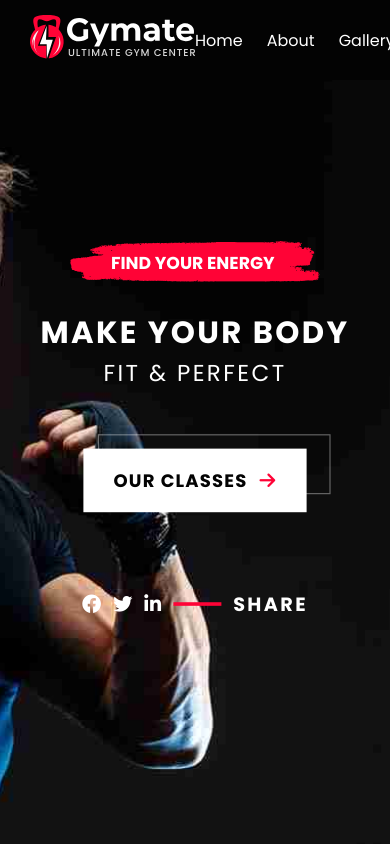
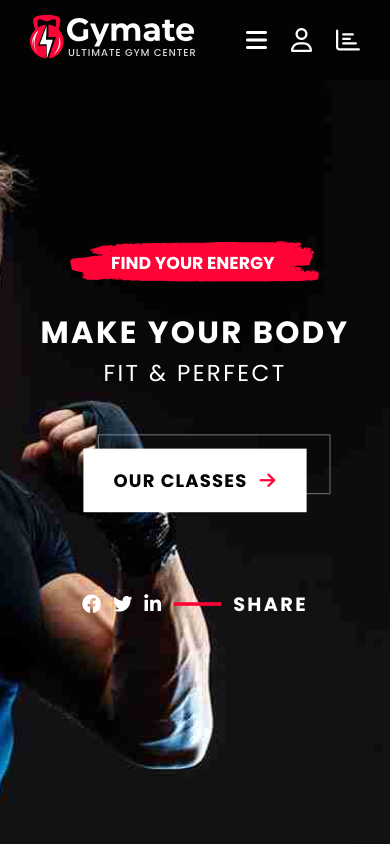
Before and after one commit to abdrv8/gymate, a React (Vite) app: page / in a window 390 px wide. Shown: the top 844 px of the page. Built offline with nearby package versions, Linux system fonts and the light colour scheme.

Commit message:
header responsive

```diff
--- a/src/components/About.jsx
+++ b/src/components/About.jsx
@@ -12,7 +12,7 @@ const About = () => {
     <div className="about">
       <header>
         <img src={logoBlack} alt="logo black" />
-        <i className="fa-solid fa-xmark" onClick={handleAbout}></i>
+        <i className="fa-solid fa-xmark closeBtn" onClick={handleAbout}></i>
       </header>
       <div className="text">
         <h2>About Us</h2>
--- a/src/components/Header.jsx
+++ b/src/components/Header.jsx
@@ -2,11 +2,22 @@ import "./styles/Header.scss";
 import { logoWhite } from "../assets";
 import { navLinks } from "../constants";
 
-const handleAbout = () => {
-  let aboutEl = document.querySelector(".about");
-  aboutEl.classList.toggle("active");
-};
 const Header = () => {
+  const handleAbout = () => {
+    let aboutEl = document.querySelector(".about");
+    aboutEl.classList.toggle("active");
+  };
+
+  const toggleMobileMenu = () => {
+    let centerEl = document.querySelector(".center");
+    centerEl.classList.toggle("active");
+  };
+
+  const closeMobileMenu = () => {
+    let centerEl = document.querySelector(".center");
+    centerEl.classList.remove("active");
+  };
+
   return (
     <header className="header">
       <div className="left">
@@ -15,16 +26,25 @@ const Header = () => {
         </a>
       </div>
       <nav className="center">
+        <i
+          className="fa-solid fa-xmark closeBtn"
+          style={{ display: "none" }}
+          onClick={closeMobileMenu}
+        ></i>
         {navLinks.map((link) => (
           // TODO: href={`/${link.id}`}. Use Link tag from react-router-dom
-          <a href="#" key={link.id}>
+          <a href="#" key={link.id} onClick={closeMobileMenu}>
             {link.title}
           </a>
         ))}
       </nav>
       <div className="right">
+        <i
+          className="fa-solid fa-bars menuBtn"
+          style={{ display: "none" }}
+          onClick={toggleMobileMenu}
+        ></i>
         <i className="fa-regular fa-user"></i>
-        {/* TODO: add functionality to open about side menu */}
         <i className="fa-regular fa-chart-bar" onClick={handleAbout}></i>
         <div className="join-class">
           <i className="fa-solid fa-plus"></i>
--- a/src/components/styles/About.scss
+++ b/src/components/styles/About.scss
@@ -27,10 +27,8 @@
     img {
       width: 120px;
     }
-    i {
-      font-size: 2rem;
-      color: var(--secondary-color);
-      cursor: pointer;
+    .closeBtn {
+      @include closeBtnStyles();
     }
   }
   .about-gallery {
--- a/src/components/styles/Header.scss
+++ b/src/components/styles/Header.scss
@@ -1,3 +1,5 @@
+@import "shared";
+
 .header {
   background: var(--primary-color);
   color: white;
@@ -5,6 +7,7 @@
   justify-content: space-between;
   align-items: center;
   height: 80px;
+  width: 100%;
   padding: 0 30px;
   position: sticky;
   top: 0;
@@ -68,3 +71,67 @@
     }
   }
 }
+
+// media queries
+@media (max-width: 1154px) {
+  .header {
+    .center {
+      @include verticalFlex(2);
+      position: fixed;
+      top: 0;
+      left: -400px;
+      background: rgba(12, 12, 12, 0.961);
+      color: white;
+      align-items: start;
+      justify-content: start;
+      width: 300px;
+      height: 100%;
+      padding-top: 6rem;
+      padding-left: 2.2rem;
+      transition: all 0.3s ease-in;
+      &.active {
+        left: 0;
+      }
+      a {
+        font-size: 1.2rem;
+      }
+      .closeBtn {
+        display: block !important;
+        @include closeBtnStyles(white);
+        position: absolute;
+        top: 30px;
+        right: 20px;
+      }
+    }
+    .right {
+      .menuBtn {
+        display: block !important;
+      }
+    }
+  }
+}
+
+@media (max-width: 580px) {
+  .header {
+    .right {
+      .join-class {
+        display: none;
+      }
+    }
+  }
+}
+
+@media (max-width: 380px) {
+  .header {
+    .left {
+      img {
+        width: 120px;
+      }
+    }
+    .right {
+      i:not(.fa-plus) {
+        font-size: 1.2rem;
+      }
+    }
+  }
+}
--- a/src/components/styles/_shared.scss
+++ b/src/components/styles/_shared.scss
@@ -28,3 +28,9 @@
     }
   }
 }
+
+@mixin closeBtnStyles($color: var(--secondary-color)) {
+  font-size: 2rem;
+  color: $color;
+  cursor: pointer;
+}
```
